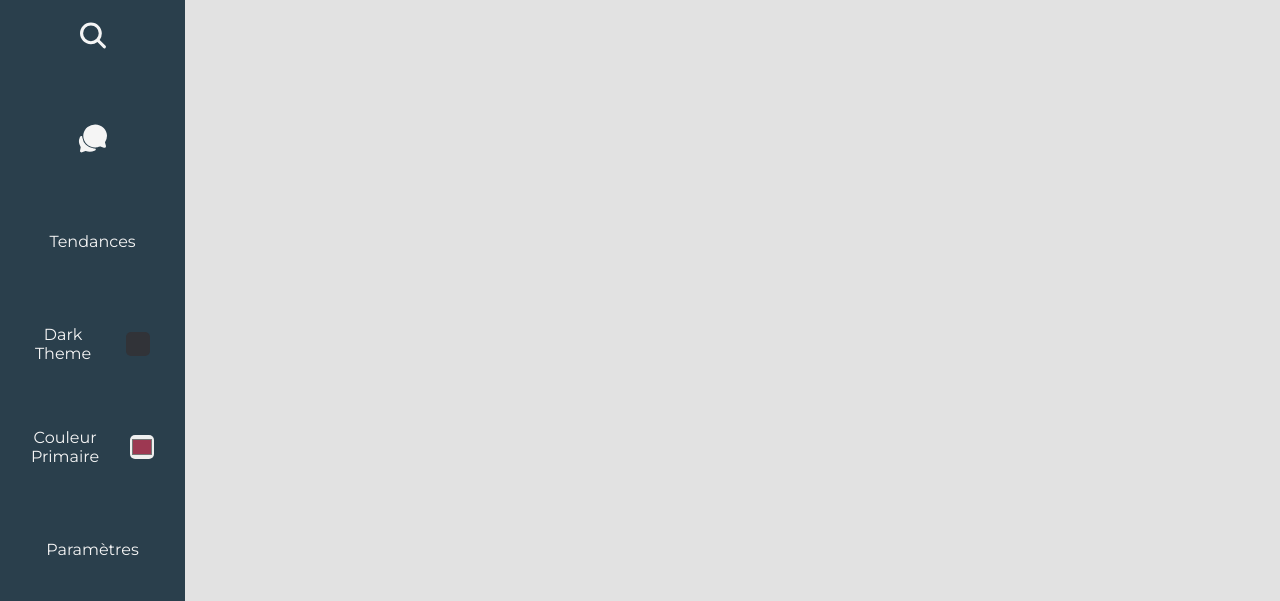
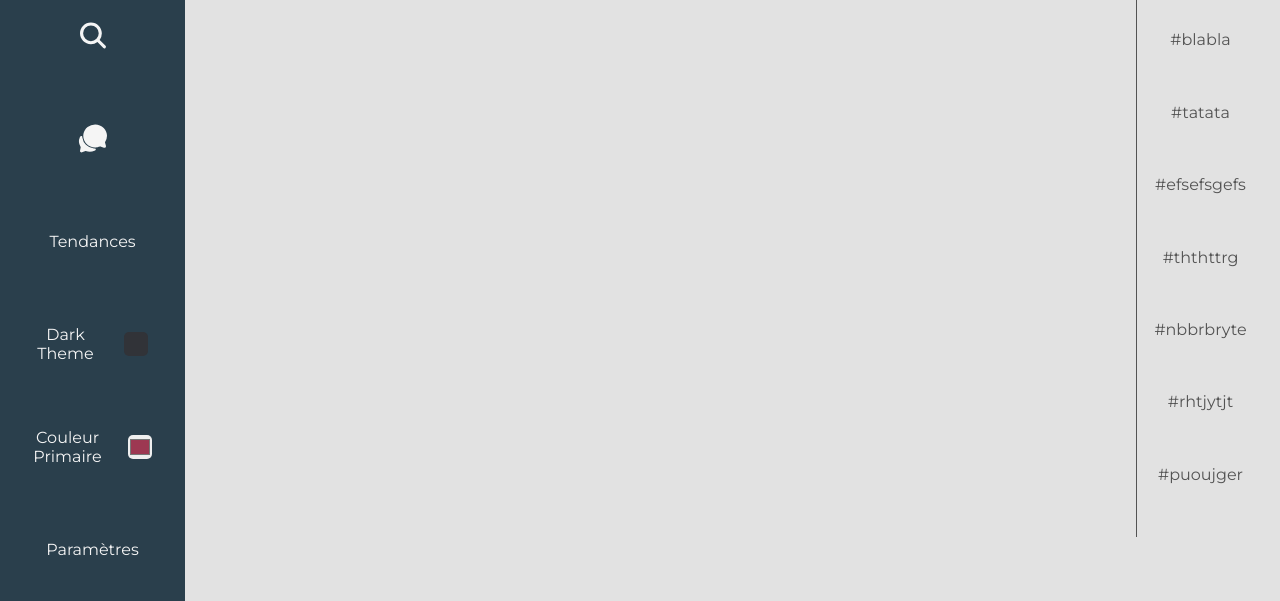
Before and after one commit to Vinchd/P1-Ravenfeed, a plain HTML site: page index.html in a window 1280 px wide. Shown: the part 199-800 px from the top of the page. Drawn offline with Linux system fonts and the light colour scheme.

Commit message:
ajout trends

```diff
--- a/index.html
+++ b/index.html
@@ -1,6 +1,5 @@
 <!DOCTYPE html>
 <html lang="fr">
-
   <head>
     <meta charset="UTF-8" />
     <meta http-equiv="X-UA-Compatible" content="IE=edge" />
@@ -11,7 +10,7 @@
 
   <body>
     <header>
-        <H1>RavenFeed</H1>
+      <h1>RavenFeed</h1>
       <img src="assets/ravenLogo.png" class="logo" alt="Logo du site" />
     </header>
 
@@ -19,7 +18,11 @@
       <div class="say-something">Say something...</div>
       <div class="new-message">
         <form class="new-tweet-form">
-                <textarea class="tweet-message" name="tweet-message" placeholder="Ecrivez votre message"></textarea>
+          <textarea
+            class="tweet-message"
+            name="tweet-message"
+            placeholder="Ecrivez votre message"
+          ></textarea>
           <button type="submit" id="post">Post</button>
         </form>
       </div>
@@ -61,35 +64,69 @@
             </div>
         </div> -->
     </main>
+    <section class="trend">
+      <div><a href="#">#blabla</a></div>
+      <div><a href="#">#tatata</a></div>
+      <div><a href="#">#efsefsgefs</a></div>
+      <div><a href="#">#ththttrg</a></div>
+      <div><a href="#">#nbbrbryte</a></div>
+      <div><a href="#">#rhtjytjt</a></div>
+      <div><a href="#">#puoujger</a></div>
+    </section>
 
     <nav>
       <ul>
-            <li class="profil"><a href="#">
-                    <svg xmlns="http://www.w3.org/2000/svg" class="icon" width="32px" viewBox="0 0 512 512">
+        <li class="profil">
+          <a href="#">
+            <svg
+              xmlns="http://www.w3.org/2000/svg"
+              class="icon"
+              width="32px"
+              viewBox="0 0 512 512"
+            >
               <title>Person</title>
               <path
-                            d="M332.64 64.58C313.18 43.57 286 32 256 32c-30.16 0-57.43 11.5-76.8 32.38-19.58 21.11-29.12 49.8-26.88 80.78C156.76 206.28 203.27 256 256 256s99.16-49.71 103.67-110.82c2.27-30.7-7.33-59.33-27.03-80.6zM432 480H80a31 31 0 01-24.2-11.13c-6.5-7.77-9.12-18.38-7.18-29.11C57.06 392.94 83.4 353.61 124.8 326c36.78-24.51 83.37-38 131.2-38s94.42 13.5 131.2 38c41.4 27.6 67.74 66.93 76.18 113.75 1.94 10.73-.68 21.34-7.18 29.11A31 31 0 01432 480z" />
+                d="M332.64 64.58C313.18 43.57 286 32 256 32c-30.16 0-57.43 11.5-76.8 32.38-19.58 21.11-29.12 49.8-26.88 80.78C156.76 206.28 203.27 256 256 256s99.16-49.71 103.67-110.82c2.27-30.7-7.33-59.33-27.03-80.6zM432 480H80a31 31 0 01-24.2-11.13c-6.5-7.77-9.12-18.38-7.18-29.11C57.06 392.94 83.4 353.61 124.8 326c36.78-24.51 83.37-38 131.2-38s94.42 13.5 131.2 38c41.4 27.6 67.74 66.93 76.18 113.75 1.94 10.73-.68 21.34-7.18 29.11A31 31 0 01432 480z"
+              />
             </svg>
             <p class="icon-description">Profil</p>
-                </a></li>
-            <li class="search"><a href="#">
-                    <svg xmlns="http://www.w3.org/2000/svg" class="icon" width="32px" viewBox="0 0 512 512">
+          </a>
+        </li>
+        <li class="search">
+          <a href="#">
+            <svg
+              xmlns="http://www.w3.org/2000/svg"
+              class="icon"
+              width="32px"
+              viewBox="0 0 512 512"
+            >
               <title>Search</title>
               <path
-                            d="M456.69 421.39L362.6 327.3a173.81 173.81 0 0034.84-104.58C397.44 126.38 319.06 48 222.72 48S48 126.38 48 222.72s78.38 174.72 174.72 174.72A173.81 173.81 0 00327.3 362.6l94.09 94.09a25 25 0 0035.3-35.3zM97.92 222.72a124.8 124.8 0 11124.8 124.8 124.95 124.95 0 01-124.8-124.8z" />
+                d="M456.69 421.39L362.6 327.3a173.81 173.81 0 0034.84-104.58C397.44 126.38 319.06 48 222.72 48S48 126.38 48 222.72s78.38 174.72 174.72 174.72A173.81 173.81 0 00327.3 362.6l94.09 94.09a25 25 0 0035.3-35.3zM97.92 222.72a124.8 124.8 0 11124.8 124.8 124.95 124.95 0 01-124.8-124.8z"
+              />
             </svg>
             <p class="icon-description">Recherche</p>
-                </a></li>
-            <li class="messages"><a href="#">
-                    <svg xmlns="http://www.w3.org/2000/svg" class="icon" width="32px" viewBox="0 0 512 512">
+          </a>
+        </li>
+        <li class="messages">
+          <a href="#">
+            <svg
+              xmlns="http://www.w3.org/2000/svg"
+              class="icon"
+              width="32px"
+              viewBox="0 0 512 512"
+            >
               <title>Chatbubbles</title>
               <path
-                            d="M60.44 389.17c0 .07 0 .2-.08.38.03-.12.05-.25.08-.38zM439.9 405.6a26.77 26.77 0 01-9.59-2l-56.78-20.13-.42-.17a9.88 9.88 0 00-3.91-.76 10.32 10.32 0 00-3.62.66c-1.38.52-13.81 5.19-26.85 8.77-7.07 1.94-31.68 8.27-51.43 8.27-50.48 0-97.68-19.4-132.89-54.63A183.38 183.38 0 01100.3 215.1a175.9 175.9 0 014.06-37.58c8.79-40.62 32.07-77.57 65.55-104A194.76 194.76 0 01290.3 32c52.21 0 100.86 20 137 56.18 34.16 34.27 52.88 79.33 52.73 126.87a177.86 177.86 0 01-30.3 99.15l-.19.28-.74 1c-.17.23-.34.45-.5.68l-.15.27a21.63 21.63 0 00-1.08 2.09l15.74 55.94a26.42 26.42 0 011.12 7.11 24 24 0 01-24.03 24.03z" />
+                d="M60.44 389.17c0 .07 0 .2-.08.38.03-.12.05-.25.08-.38zM439.9 405.6a26.77 26.77 0 01-9.59-2l-56.78-20.13-.42-.17a9.88 9.88 0 00-3.91-.76 10.32 10.32 0 00-3.62.66c-1.38.52-13.81 5.19-26.85 8.77-7.07 1.94-31.68 8.27-51.43 8.27-50.48 0-97.68-19.4-132.89-54.63A183.38 183.38 0 01100.3 215.1a175.9 175.9 0 014.06-37.58c8.79-40.62 32.07-77.57 65.55-104A194.76 194.76 0 01290.3 32c52.21 0 100.86 20 137 56.18 34.16 34.27 52.88 79.33 52.73 126.87a177.86 177.86 0 01-30.3 99.15l-.19.28-.74 1c-.17.23-.34.45-.5.68l-.15.27a21.63 21.63 0 00-1.08 2.09l15.74 55.94a26.42 26.42 0 011.12 7.11 24 24 0 01-24.03 24.03z"
+              />
               <path
-                            d="M299.87 425.39a15.74 15.74 0 00-10.29-8.1c-5.78-1.53-12.52-1.27-17.67-1.65a201.78 201.78 0 01-128.82-58.75A199.21 199.21 0 0186.4 244.16C85 234.42 85 232 85 232a16 16 0 00-28-10.58s-7.88 8.58-11.6 17.19a162.09 162.09 0 0011 150.06C59 393 59 395 58.42 399.5c-2.73 14.11-7.51 39-10 51.91a24 24 0 008 22.92l.46.39A24.34 24.34 0 0072 480a23.42 23.42 0 009-1.79l53.51-20.65a8.05 8.05 0 015.72 0c21.07 7.84 43 12 63.78 12a176 176 0 0074.91-16.66c5.46-2.56 14-5.34 19-11.12a15 15 0 001.95-16.39z" />
+                d="M299.87 425.39a15.74 15.74 0 00-10.29-8.1c-5.78-1.53-12.52-1.27-17.67-1.65a201.78 201.78 0 01-128.82-58.75A199.21 199.21 0 0186.4 244.16C85 234.42 85 232 85 232a16 16 0 00-28-10.58s-7.88 8.58-11.6 17.19a162.09 162.09 0 0011 150.06C59 393 59 395 58.42 399.5c-2.73 14.11-7.51 39-10 51.91a24 24 0 008 22.92l.46.39A24.34 24.34 0 0072 480a23.42 23.42 0 009-1.79l53.51-20.65a8.05 8.05 0 015.72 0c21.07 7.84 43 12 63.78 12a176 176 0 0074.91-16.66c5.46-2.56 14-5.34 19-11.12a15 15 0 001.95-16.39z"
+              />
             </svg>
             <p class="icon-description">Messages</p>
-                </a></li>
+          </a>
+        </li>
         <li class="menu-button">
           <button type="button" class="nav-toggler">
             <span class="line l1"></span>
@@ -104,22 +141,29 @@
       <a href="#" class="tendances">Tendances</a>
       <a href="#" class="parametres">Paramètres</a>
       <div class="dark-theme">
-            <label class="light-toggle" for="toggle-theme">Dark<br>Theme</label>
-            <button class="theme-button dark-button dark" name="toggle-theme" id="toggle-theme"></button>
+        <label class="light-toggle" for="toggle-theme">Dark<br />Theme</label>
+        <button
+          class="theme-button dark-button dark"
+          name="toggle-theme"
+          id="toggle-theme"
+        ></button>
       </div>
       <div class="color-theme">
         <!-- <p>Dark Theme</p> -->
-            <label for="color">Couleur<br>Primaire</label>
-            <input type="color" class="theme-button" value="#9D3852" name="color" id="color">
+        <label for="color">Couleur<br />Primaire</label>
+        <input
+          type="color"
+          class="theme-button"
+          value="#9D3852"
+          name="color"
+          id="color"
+        />
       </div>
     </div>
     <div class="profil-section">
-        <div class="my-profil">
-
-        </div>
+      <div class="my-profil"></div>
     </div>
 
     <script src="script.js"></script>
   </body>
-
 </html>
--- a/script.js
+++ b/script.js
@@ -260,18 +260,18 @@ dark.addEventListener("click", function () {
   const boxTweet = document.querySelectorAll(".tweet");
   toggle.classList.toggle("dark");
   dark.classList.toggle("dark");
-  // boxMessage.classList.toggle("dark");
-  // boxTweet.style.backgroundColor = "#6b6b6b";
-  // saySomething.style.backgroundColor = "#6b6b6b";
-  // saySomething.style.color = "white"
-  // newMessage.style.backgroundColor = "#6b6b6b";
   textarea.classList.toggle("dark");
   saySomething.classList.toggle("dark-tweet");
   newMessage.classList.toggle("dark-tweet");
+  const trend = document.querySelectorAll(".trend a");
 
   for (let i = 0; i < boxTweet.length; i++) {
     boxTweet[i].classList.toggle("dark-tweet");
     console.log(boxTweet[i]);
+  }
+
+  for (let i of trend) {
+    i.classList.toggle("trend-dark");
   }
 
   changeP.classList.toggle("dark-toggle");
@@ -296,12 +296,6 @@ function hexToRgb(hex) {
 
 /* insérer balise ici pour changement couleur */
 themeColor.addEventListener("input", function (event) {
-  // const resultNav = document.querySelector("nav");
-  // const resultMenu = document.querySelector(".menu");
-  // const header = document.querySelector("header");
-  // resultNav.style.backgroundColor = event.target.value;
-  // resultMenu.style.backgroundColor = event.target.value;
-  // header.style.backgroundColor = event.target.value;
   document.documentElement.style.setProperty(
     "--primary-color",
     event.target.value
--- a/style.css
+++ b/style.css
@@ -247,6 +247,7 @@ ul {
   height: 80px;
   width: 100%;
   justify-content: space-evenly;
+  align-items: center;
 }
 
 li,
@@ -259,7 +260,6 @@ li a {
   align-items: center;
   flex-direction: column;
   justify-content: center;
-  margin: auto;
 }
 
 .icon {
@@ -350,8 +350,9 @@ li a {
 
 .menu a:hover,
 .menu div:hover,
-li a:hover,
-.nav-toggler:hover {
+.nav-toggler:hover,
+nav a:hover,
+nav div:hover {
   box-shadow: 5px 5px 10px var(--dark-shadow),
     -5px -5px 10px var(--light-shadow);
   width: 92%;
@@ -420,7 +421,9 @@ nav,
   left: 50%;
   transform: translate(-50%, -50%);
 }
-
+.trend {
+  display: none;
+}
 @media screen and (min-width: 600px) {
   /* Header deskop */
   nav {
@@ -445,6 +448,10 @@ nav,
     text-decoration: none;
     color: var(--light-text);
     text-align: center;
+  }
+  .dark-theme,
+  .color-theme {
+    width: 92%;
   }
 
   nav div {
@@ -477,4 +484,36 @@ nav,
     margin-left: auto;
     margin-right: auto;
   }
+
+  .trend {
+    display: flex;
+    flex-direction: column;
+    justify-content: space-evenly;
+    align-items: center;
+    position: absolute;
+    right: 0;
+    top: 50%;
+    width: 10vw;
+    height: 70vh;
+    transform: translate(0, -40%);
+    margin-right: 1rem;
+    border-left: 1px solid var(--saySomething-color);
+  }
+  .trend a {
+    text-decoration: none;
+    color: var(--saySomething-color);
+  }
+  .trend-dark:visited {
+    color: var(--light-text);
+  }
+  .trend a:hover {
+    text-decoration: underline;
+    color: var(--primary-color);
+  }
 }
+
+@media screen and (600px <= width <= 890px) {
+  .trend {
+    font-size: 1.5vw;
+  }
+}
```
Lines whose indentation alone changed are shown as unchanged.
